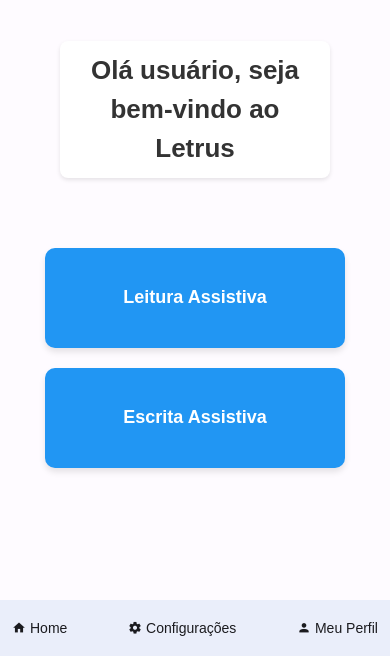
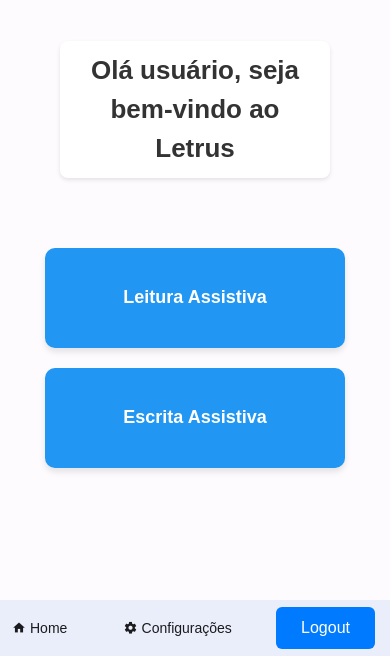
Before and after one commit to igoreor/Letrus, a website: page www/index.html in a window 390 px wide. Shown: the part 188-844 px from the top of the page. Drawn offline with Linux system fonts and the light colour scheme; some packages are replaced by stand-ins of ours.

Commit message:
feat:adicionar botao logout

```diff
--- a/www/css/profile.css
+++ b/www/css/profile.css
@@ -25,6 +25,13 @@
 .redirect-container {
     text-align: center;
     margin-top: 20px;
+}
+
+.redirect-login{
+    text-align: center;
+    margin-top: 0px;
+    margin-bottom: 15px;
+    margin-right: 15px;
 }
 
 .no-account-question {
--- a/www/index.html
+++ b/www/index.html
@@ -39,10 +39,9 @@
                         <i class="mdi mdi-cog"></i>
                         <span>Configurações</span>
                     </a>
-                    <a href="/link3/" class="tab-link link">
-                        <i class="mdi mdi-account"></i>
-                        <span>Meu Perfil</span>
-                    </a>
+                    <div class="redirect-login">
+                        <button type="submit" id="logout-button" class="logout">Logout</button>
+                    </div>
                 </div>
             </div>
             <div data-name="link3" class="page">
@@ -164,6 +163,12 @@
         }
     }
 </script>
+
+    <script>
+        document.getElementById('logout-button').addEventListener('click', function () {
+    window.location.href = 'link7.html'; // Ou a rota desejada
+    });
+    </script>
     <!-- Path to Framework7 Library Bundle JS-->
     <script type="text/javascript" src="lib/framework7-bundle.min.js"></script>
     <!-- jQuery -->
```
